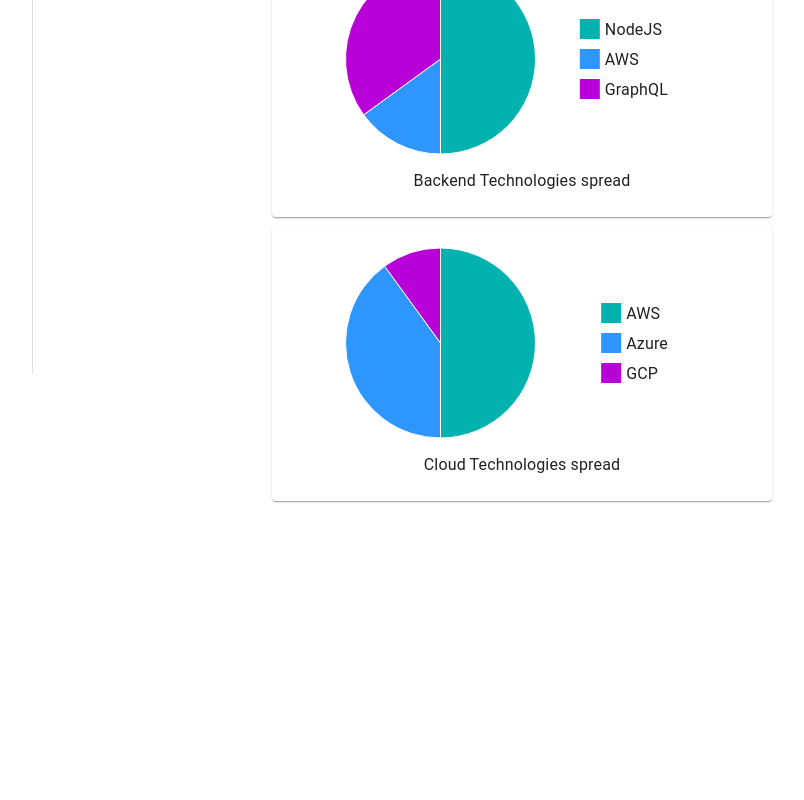
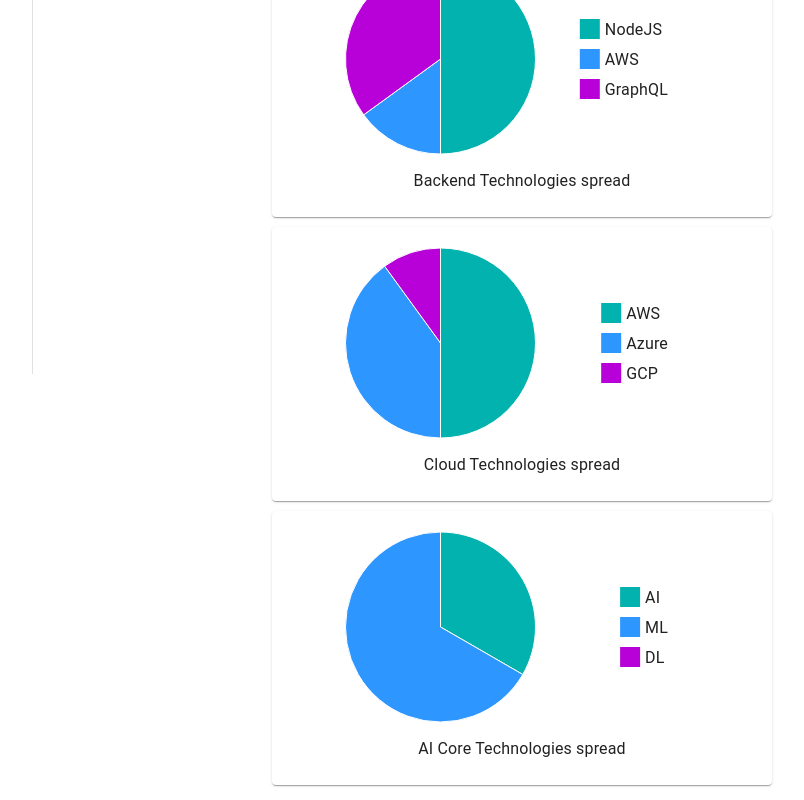
Before and after one commit to AnirupPat/training-app-demo, a React (Create React App) app: page / in a window 1280 px wide. Shown: the part 426-1226 px from the top of the page, without its empty margins (268-1072 px from the left). Before the commit the page ends 942 px from the top, so only its background shows below. Built offline with nearby package versions, Linux system fonts and the light colour scheme.

Commit message:
Restructuring pie chart component

```diff
--- a/src/components/pieChartComp/PieChartComp.module.scss
+++ b/src/components/pieChartComp/PieChartComp.module.scss
@@ -1,13 +1,11 @@
 .pieChartCard {
   margin: 5px;
   min-width: 500px;
-  width: 500px;
 }
 
-@media (max-width: 500px) {
+@media (max-width: 600px) {
   .pieChartCard {
     min-width: 100% !important;
     max-width: 100px !important;
-    width: 100px !important;
   }
 }
--- a/src/components/sideNav/SideNav.jsx
+++ b/src/components/sideNav/SideNav.jsx
@@ -11,6 +11,7 @@
 import { appState } from "../../store/app";
 import HomeIcon from "@mui/icons-material/Home";
 import MenuItem from "../menuItem/MenuItem";
+import styles from "./SideNav.module.scss";
 
 const drawerWidth = window.innerWidth > 500 ? 300 : window.innerWidth;
 console.log("drawerWidth", drawerWidth);
--- /dev/null
+++ b/src/components/sideNav/SideNav.module.scss
@@ -0,0 +1,6 @@
+/* In your CSS file or within a style tag in your component */
+@media (max-width: 600px) {
+  .MuiDrawer-root {
+    width: 70%; /* Adjust the width as needed */
+  }
+}
--- a/src/pages/home/Home.jsx
+++ b/src/pages/home/Home.jsx
@@ -9,10 +9,17 @@
 import { techDashboard } from "../../utils/analytics";
 import { useRecoilState } from "recoil";
 
+const PieChart = ({ dashboardData }) => (
+  <div className={styles.home}>
+    {dashboardData.map((val) => (
+      <PieChartComp key={val.title} data={val} title={val.title} />
+    ))}
+  </div>
+);
 const Home = () => {
   const [dashboardData, setDashboardData] = useState(techDashboard);
   const [open, setOpen] = useRecoilState(appState);
-  console.log(dashboardData);
+  console.log("open", open);
   return (
     <>
       <div className={styles.main}>
@@ -20,13 +27,13 @@
         <Box height={70} />
         <Box sx={{ display: "flex", padding: "10px" }}>
           <SideNav />
-          {open && (
-            <div className={styles.home}>
-              {dashboardData.map((val) => (
-                <PieChartComp key={val.title} data={val} title={val.title} />
-              ))}
-            </div>
+          {window.innerWidth < 600 && !open.sideNavOpen && (
+            <PieChart dashboardData={dashboardData} />
           )}
+          {window.innerWidth > 600 && (
+            <PieChart dashboardData={dashboardData} />
+          )}
+          {/* <PieChart dashboardData={dashboardData} /> */}
         </Box>
       </div>
     </>
--- a/src/utils/analytics.js
+++ b/src/utils/analytics.js
@@ -26,4 +26,12 @@
     ],
     title: "Cloud Technologies spread",
   },
+  {
+    data: [
+      { id: 0, value: 20, label: "AI" },
+      { id: 1, value: 40, label: "ML" },
+      { id: 2, value: 0, label: "DL" },
+    ],
+    title: "AI Core Technologies spread",
+  },
 ];
```
